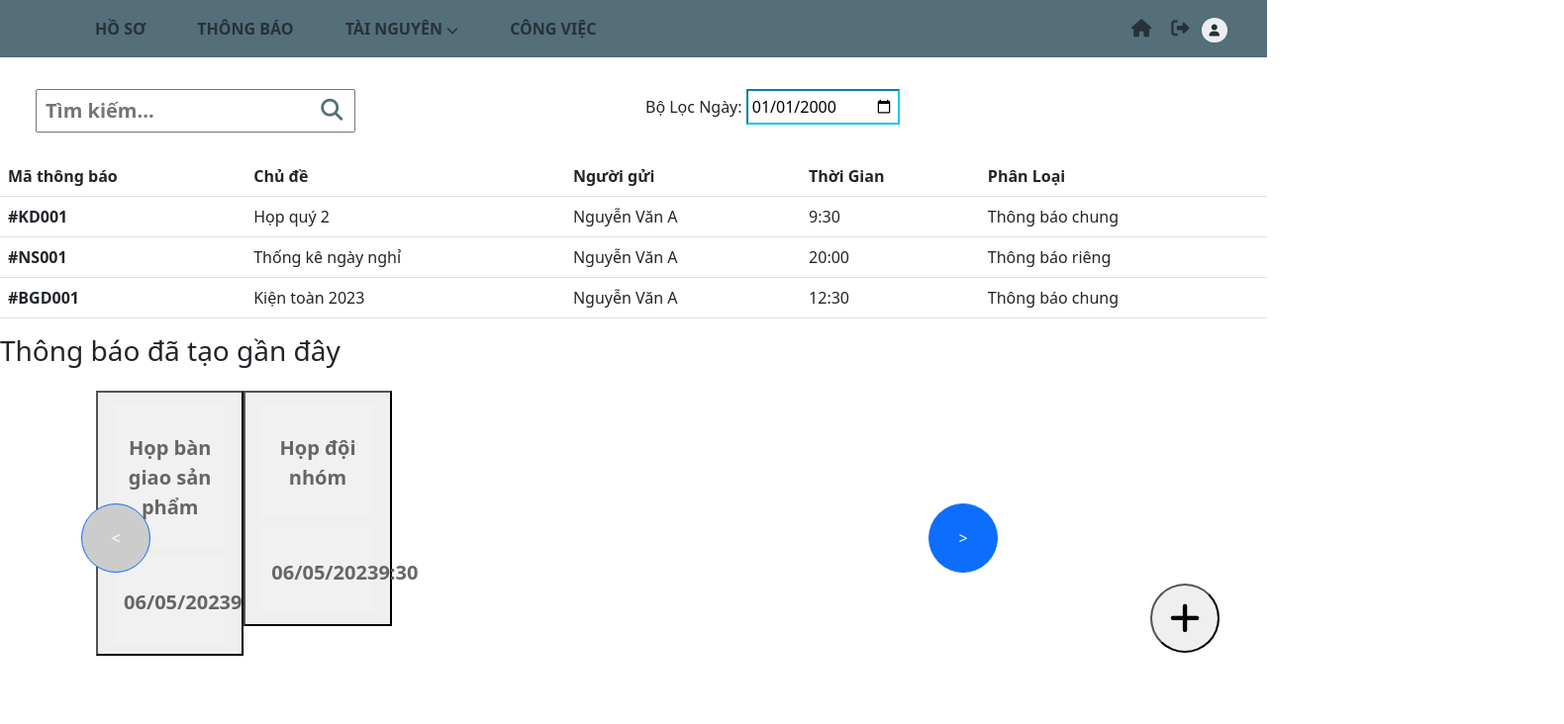
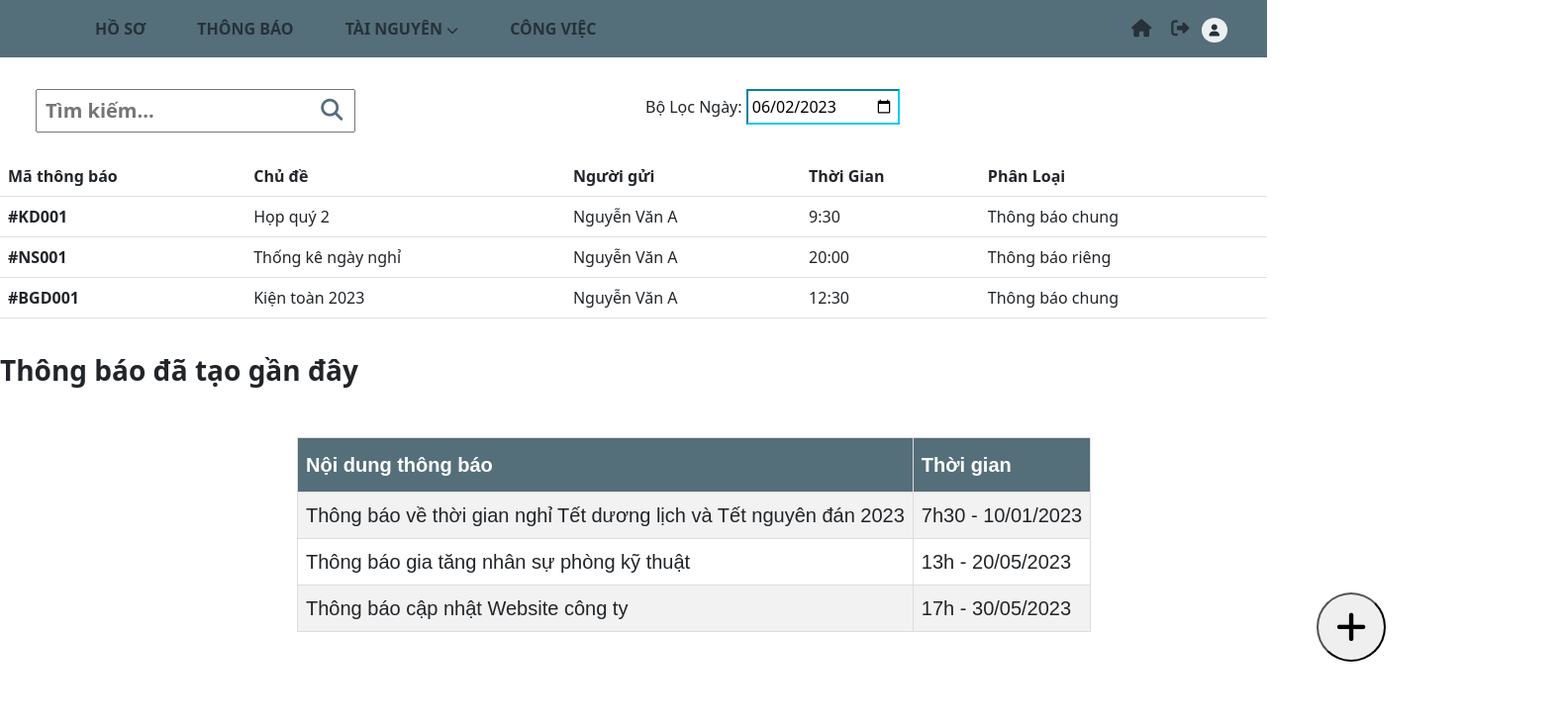
Before and after one commit to thanhan2k/company-website, a plain HTML site: page source/notification.html in a window 1280 px wide. Shown: the whole page at 99% size, 1580 px wide, since content can reach past the window. Drawn offline with nearby package versions, Linux system fonts and the light colour scheme.

Commit message:
fix-notification

```diff
--- a/source/js/notification.js
+++ b/source/js/notification.js
@@ -12,3 +12,4 @@ function hideModal() {
     let modal = document.querySelector('.js-modal');
     modal.classList.remove('open');
 }
+document.getElementById('date').valueAsDate = new Date()
--- a/source/notification.html
+++ b/source/notification.html
@@ -1,5 +1,6 @@
 <!DOCTYPE html>
 <html lang="en">
+
 <head>
     <meta charset="UTF-8">
     <meta http-equiv="X-UA-Compatible" content="IE=edge">
@@ -9,8 +10,11 @@
     <script src="//code.jquery.com/jquery-1.11.1.min.js"></script>
     <title>Thông báo</title>
     <link rel="stylesheet" href="..\styles\notification.css">
-    <link rel="stylesheet" href="https://cdnjs.cloudflare.com/ajax/libs/font-awesome/6.4.0/css/all.min.css" integrity="sha512-iecdLmaskl7CVkqkXNQ/ZH/XLlvWZOJyj7Yy7tcenmpD1ypASozpmT/E0iPtmFIB46ZmdtAc9eNBvH0H/ZpiBw==" crossorigin="anonymous" referrerpolicy="no-referrer" />
+    <link rel="stylesheet" href="https://cdnjs.cloudflare.com/ajax/libs/font-awesome/6.4.0/css/all.min.css"
+        integrity="sha512-iecdLmaskl7CVkqkXNQ/ZH/XLlvWZOJyj7Yy7tcenmpD1ypASozpmT/E0iPtmFIB46ZmdtAc9eNBvH0H/ZpiBw=="
+        crossorigin="anonymous" referrerpolicy="no-referrer" />
 </head>
+
 <body>
     <div id="header">
         <!-- Begin: nav -->
@@ -54,7 +58,8 @@
                     <form class="">
                         <div class="position-relative">
                             <input class="p-2" id="search-text" type="text" placeholder="Tìm kiếm..." name="search">
-                            <button class="search-bt border-0 bg-transparent"><i class="fa-solid fa-magnifying-glass"></i></button>
+                            <button class="search-bt border-0 bg-transparent"><i
+                                    class="fa-solid fa-magnifying-glass"></i></button>
                         </div>
                     </form>
                 </div>
@@ -63,7 +68,7 @@
             <div class="col-6">
                 <div>
                     <span>Bộ Lọc Ngày:</span>
-                    <input class="border-info p-1" type="date" value="2000-01-01">
+                    <input id="date" class="border-info p-1" type="date">
                 </div>
             </div>
         </div>
@@ -108,46 +113,33 @@
 
         </div>
     </div>
-    <h3>Thông báo đã tạo gần đây</h3>
-    <div class="container">
-        <div class="row">
-            <div class="col-10">
-                <div class="MultiCarousel" data-items="1,3,5,6" data-slide="1" id="MultiCarousel"  data-interval="1000">
-                    <div class="MultiCarousel-inner">
-                        <button class="item">
-                            <div class="">
-                                <p class="text-break">Họp bàn giao sản phẩm</p>
-                            </div>
-                            <div class="d-flex justify-content-between">
-                                <p>06/05/2023</p>
-                                <p>9:30</p>
-                            </div>
-                        </button>
-
-                        <button class="item">
-                            <div class="">
-                                <p class="text-break">Họp đội nhóm</p>
-                            </div>
-                            <div class="d-flex justify-content-between">
-                                <p>06/05/2023</p>
-                                <p>9:30</p>
-                            </div>
-                        </button>
-
-
-                    </div>
-                    <button class="btn btn-primary leftLst" style="height: 70px;width: 70px;"><</button>
-                    <button class="btn btn-primary rightLst" style="height: 70px;width: 70px;">></button>
-                </div>
+    <h3 style="margin-top: 20px;font-weight: 700;">Thông báo đã tạo gần đây</h3>
+    <div class="recent-notify-table">
+        <table>
+            <tr>
+                <th>Nội dung thông báo</th>
+                <th>Thời gian</th>
+            </tr>
+            <tr>
+                <td>Thông báo về thời gian nghỉ Tết dương lịch và Tết nguyên đán 2023</td>
+                <td>7h30 - 10/01/2023</td>
+            </tr>
+            <tr>
+                <td>Thông báo gia tăng nhân sự phòng kỹ thuật</td>
+                <td>13h - 20/05/2023</td>
+            </tr>
+            <tr>
+                <td>Thông báo cập nhật Website công ty</td>
+                <td>17h - 30/05/2023</td>
+            </tr>
+        </table>
     </div>
     <div class="position-relative col-2">
-                <div class="position-relative class-plus js-addBtn" style="background-color: #FFFFFFFF;margin: 250px 0 0 150px;">
-                    <button class="fa-solid fa-plus" style="height: 70px;width: 70px;border-radius: 35px"></button>
+        <div class="position-relative class-plus js-addBtn"
+            style="background-color: #FFFFFFFF;margin: 0px 0 0 150px;">
+            <button class="fa-solid fa-plus"
+                style="height: 70px;width: 70px;border-radius: 35px; margin-left: 1200px;"></button>
         </div>
-            </div>
-
-        </div>
-
     </div>
     <div class="modal js-modal">
         <div class="modal-container">
@@ -198,110 +190,6 @@
         </div>
     </div>
     <script src="../source/js/notification.js"></script>
-    <script >
-        $(document).ready(function () {
-    var itemsMainDiv = ('.MultiCarousel');
-    var itemsDiv = ('.MultiCarousel-inner');
-    var itemWidth = "";
+</body>
 
-    $('.leftLst, .rightLst').click(function () {
-        var condition = $(this).hasClass("leftLst");
-        if (condition)
-            click(0, this);
-        else
-            click(1, this)
-    });
-
-    ResCarouselSize();
-
-    $(window).resize(function () {
-        ResCarouselSize();
-    });
-
-    //this function define the size of the items
-    function ResCarouselSize() {
-        var incno = 0;
-        var dataItems = ("data-items");
-        var itemClass = ('.item');
-        var id = 0;
-        var btnParentSb = '';
-        var itemsSplit = '';
-        var sampwidth = $(itemsMainDiv).width();
-        var bodyWidth = $('body').width();
-        $(itemsDiv).each(function () {
-            id = id + 1;
-            var itemNumbers = $(this).find(itemClass).length;
-            btnParentSb = $(this).parent().attr(dataItems);
-            itemsSplit = btnParentSb.split(',');
-            $(this).parent().attr("id", "MultiCarousel" + id);
-
-
-            if (bodyWidth >= 1200) {
-                incno = itemsSplit[3];
-                itemWidth = sampwidth / incno;
-            }
-            else if (bodyWidth >= 992) {
-                incno = itemsSplit[2];
-                itemWidth = sampwidth / incno;
-            }
-            else if (bodyWidth >= 768) {
-                incno = itemsSplit[1];
-                itemWidth = sampwidth / incno;
-            }
-            else {
-                incno = itemsSplit[0];
-                itemWidth = sampwidth / incno;
-            }
-            $(this).css({ 'transform': 'translateX(0px)', 'width': itemWidth * itemNumbers });
-            $(this).find(itemClass).each(function () {
-                $(this).outerWidth(itemWidth);
-            });
-
-            $(".leftLst").addClass("over");
-            $(".rightLst").removeClass("over");
-
-        });
-    }
-
-
-    //this function used to move the items
-    function ResCarousel(e, el, s) {
-        var leftBtn = ('.leftLst');
-        var rightBtn = ('.rightLst');
-        var translateXval = '';
-        var divStyle = $(el + ' ' + itemsDiv).css('transform');
-        var values = divStyle.match(/-?[\d\.]+/g);
-        var xds = Math.abs(values[4]);
-        if (e == 0) {
-            translateXval = parseInt(xds) - parseInt(itemWidth * s);
-            $(el + ' ' + rightBtn).removeClass("over");
-
-            if (translateXval <= itemWidth / 2) {
-                translateXval = 0;
-                $(el + ' ' + leftBtn).addClass("over");
-            }
-        }
-        else if (e == 1) {
-            var itemsCondition = $(el).find(itemsDiv).width() - $(el).width();
-            translateXval = parseInt(xds) + parseInt(itemWidth * s);
-            $(el + ' ' + leftBtn).removeClass("over");
-
-            if (translateXval >= itemsCondition - itemWidth / 2) {
-                translateXval = itemsCondition;
-                $(el + ' ' + rightBtn).addClass("over");
-            }
-        }
-        $(el + ' ' + itemsDiv).css('transform', 'translateX(' + -translateXval + 'px)');
-    }
-
-    //It is used to get some elements from btn
-    function click(ell, ee) {
-        var Parent = "#" + $(ee).parent().attr("id");
-        var slide = $(Parent).attr("data-slide");
-        ResCarousel(ell, Parent, slide);
-    }
-
-});
-    </script>
-</body>
 </html>
--- a/styles/notification.css
+++ b/styles/notification.css
@@ -15,12 +15,16 @@
     border: 2px solid #546E7A;
     color: #546E7A;
 }
+body {
+    overflow: hidden;
+}
 #search-text {
     font: Montserrat;
     font-weight: 700;
     font-size: 20px;
     line-height: 24.38px;
 }
+
 #date-text {
     font-family: 'Montserrat';
     font-weight: 600;
@@ -28,6 +32,7 @@
     line-height: 24.38px;
     top: 166px;
 }
+
 .date-selector {
     font-family: 'Montserrat';
     font-style: normal;
@@ -38,7 +43,7 @@
     left: 1136px;
 }
 
-.class-plus{
+.class-plus {
     right: 30px;
     bottom: 50px;
     background-color: aliceblue;
@@ -47,15 +52,6 @@
     padding: 10px;
     cursor: pointer;
 }
-.MultiCarousel { float: left; overflow: hidden; padding: 15px; width: 100%; position:relative; }
-    .MultiCarousel .MultiCarousel-inner { transition: 1s ease all; float: left; }
-        .MultiCarousel .MultiCarousel-inner .item { float: left;}
-        .MultiCarousel .MultiCarousel-inner .item > div { text-align: center; padding:10px; margin:10px; background:#f1f1f1; color:#666;}
-    .MultiCarousel .leftLst, .MultiCarousel .rightLst { position:absolute; border-radius:50%;top:calc(50% - 20px); }
-    .MultiCarousel .leftLst { left:0; }
-    .MultiCarousel .rightLst { right:0; }
-        .MultiCarousel .leftLst.over, .MultiCarousel .rightLst.over { pointer-events: none; background:#ccc; }
-
 
 #header {
     background-color: #546E7A;
@@ -86,7 +82,8 @@
     font-weight: bold;
     text-transform: uppercase;
 }
-#nav > li:hover > a,
+
+#nav>li:hover>a,
 #nav .subnav li:hover {
     background-color: #ccc;
 }
@@ -138,6 +135,7 @@
 .lst-btn li:hover a {
     color: #ccc !important;
 }
+
 #header .user-icon a {
     font-size: 12px;
     background-color: #ECEFF1;
@@ -148,6 +146,7 @@
 .lst-btn .user-icon:hover a {
     background-color: #000 !important;
 }
+
 .modal {
     position: fixed;
     top: 0;
@@ -161,6 +160,7 @@
     font-weight: 600;
     font-size: 12px;
 }
+
 .modal-container {
     background: #fff;
     width: 1200px;
@@ -171,12 +171,14 @@ h1 {
     margin: 25px 0 0 50px;
     font-weight: 800;
 }
+
 .modal-closeBtn {
     float: right;
     padding: 12px 16px;
     font-size: 32px;
     cursor: pointer;
 }
+
 .modal-saveBtn {
     float: right;
     margin-bottom: 24px;
@@ -187,9 +189,11 @@ h1 {
     background: #B0BEC5;
     border: none;
 }
+
 .modal-saveBtn:hover {
     opacity: 0.8;
 }
+
 textarea {
     background: #ECEFF1;
     border: 2px solid #546E7A;
@@ -197,6 +201,7 @@ textarea {
     margin-top: 10px;
     resize: none;
 }
+
 select {
     width: 300px;
     height: 50px;
@@ -205,31 +210,69 @@ select {
     font-size: 20px;
     margin-top: 10px;
 }
-.notify-detail, .notify-type-receive {
+
+.notify-detail,
+.notify-type-receive {
     margin-left: 50px;
     margin-top: 25px;
 }
+
 p {
     font-size: 20px;
     font-weight: 700;
     margin-top: 20px;
 }
+
 .notify-header {
     width: 500px;
     height: 40px;
 }
+
 .notify-content {
     width: 500px;
     height: 100px;
 }
+
 .notify-attachment {
     width: 500px;
     height: 100px;
 }
+
 .containter {
     display: flex;
     gap: 150px;
 }
+
 .open {
     display: flex;
 }
+.recent-notify-table {
+    font-family: Arial, Helvetica, sans-serif;
+    border-collapse: collapse;
+    width: 100%;
+    margin-left: 300px;
+    margin-right: auto;
+    margin-top: 50px;
+}
+.recent-notify-table td,
+.recent-notify-table th {
+    border: 1px solid #ddd;
+    padding: 8px;
+    font-size: 20px;
+}
+
+.recent-notify-table tr:nth-child(even) {
+    background-color: #f2f2f2;
+}
+
+.recent-notify-table tr:hover {
+    background-color: #ddd;
+}
+
+.recent-notify-table th {
+    padding-top: 12px;
+    padding-bottom: 12px;
+    text-align: left;
+    background-color: #546e7a;
+    color: white;
+}
```
Lines whose indentation alone changed are shown as unchanged.
